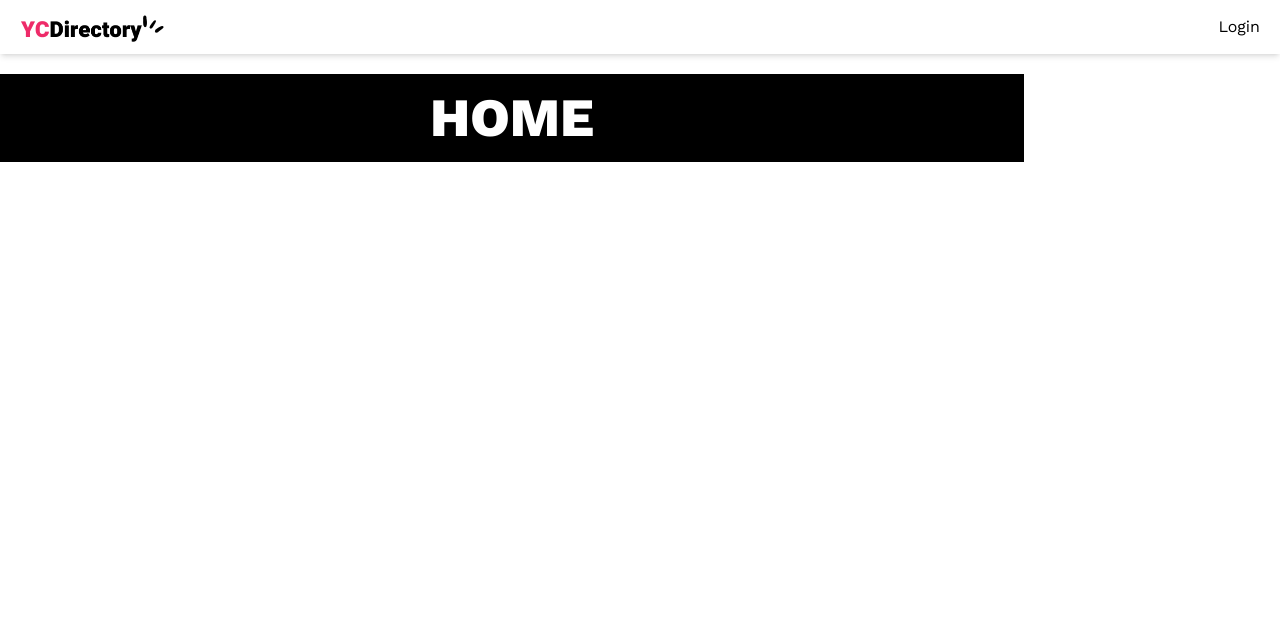
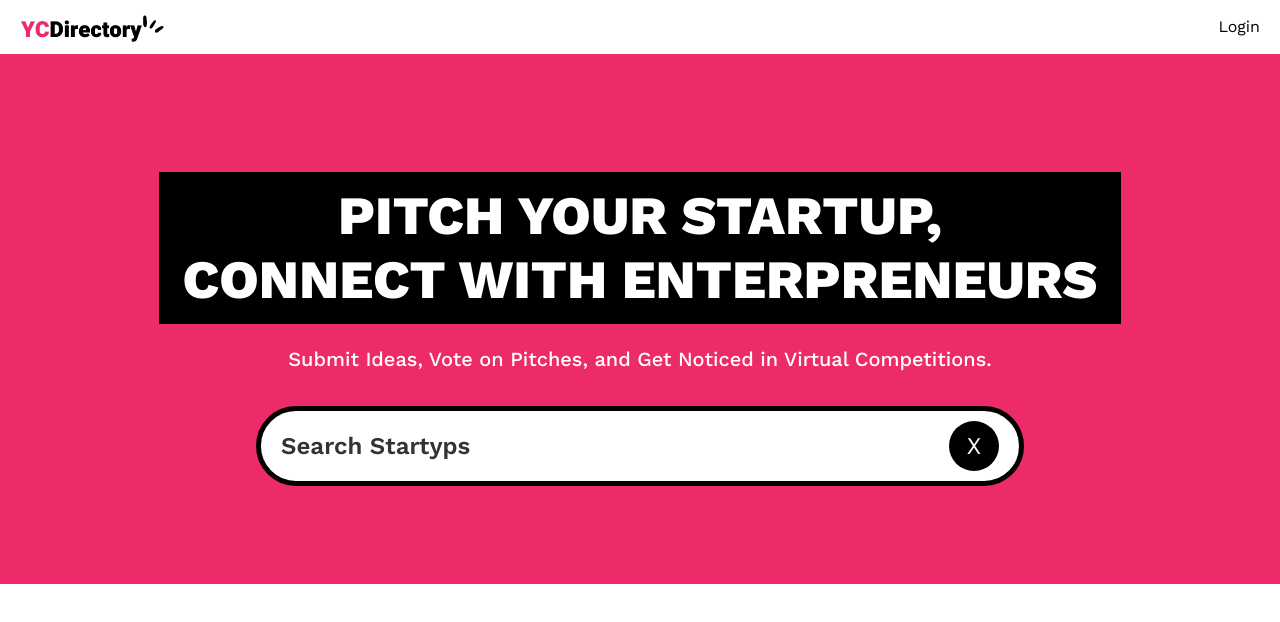
Before and after one commit to Estifanos58/yc_directory, a Next.js app: page / in a window 1280 px wide. Shown: the top 622 px of the page. Built offline with nearby package versions, Linux system fonts and the light colour scheme; no server answers.

Commit message:
ui in progress

```diff
--- a/app/(route)/page.tsx
+++ b/app/(route)/page.tsx
@@ -1,11 +1,19 @@
 import Image from "next/image";
+import SearchForm from "../components/SearchForm";
 // import { heading } from "@/tailwind-utils";
 
 
 export default function Home() {
   return (
     <>
-    <h1 className="heading">Home</h1>
+    <section className="pink_container">
+      <h1 className="heading">Pitch Your Startup, <br /> Connect with Enterpreneurs</h1>
+
+      <p className="sub-heading !max-w-3xl"> Submit Ideas, Vote on Pitches, and Get Noticed in Virtual Competitions.</p>
+
+      <SearchForm/>
+    </section>
+
     </>
   );
 }
--- /dev/null
+++ b/app/components/SearchForm.tsx
@@ -0,0 +1,19 @@
+ import Form from 'next/form'
+import SearchFormReset from './SearchFormReset'
+
+function SearchForm() {
+    const query = 'Test'
+
+  return (
+    <Form action={'/'} scroll={false} className='search-form'>
+        <input type="text" name='query' defaultValue={""} className='search-input' placeholder='Search Startyps'/>
+
+        <div className='flex gap-2'>
+            {query && <SearchFormReset/>}
+        </div>
+
+    </Form>
+  )
+}
+
+export default SearchForm
--- /dev/null
+++ b/app/components/SearchFormReset.tsx
@@ -0,0 +1,18 @@
+'use client';
+import Link from "next/link";
+const SearchFormReset = () => {
+
+    const reset = () => {
+        const form  = document.querySelector('.search-form') as HTMLFormElement;
+        if(form) form.reset();
+    }
+
+  return (
+    <button title="reset" type='reset' onClick={reset}>
+        <Link href={"/"} className="search-btn text-white">
+        X</Link>
+    </button>
+  )
+}
+
+export default SearchFormReset
```
